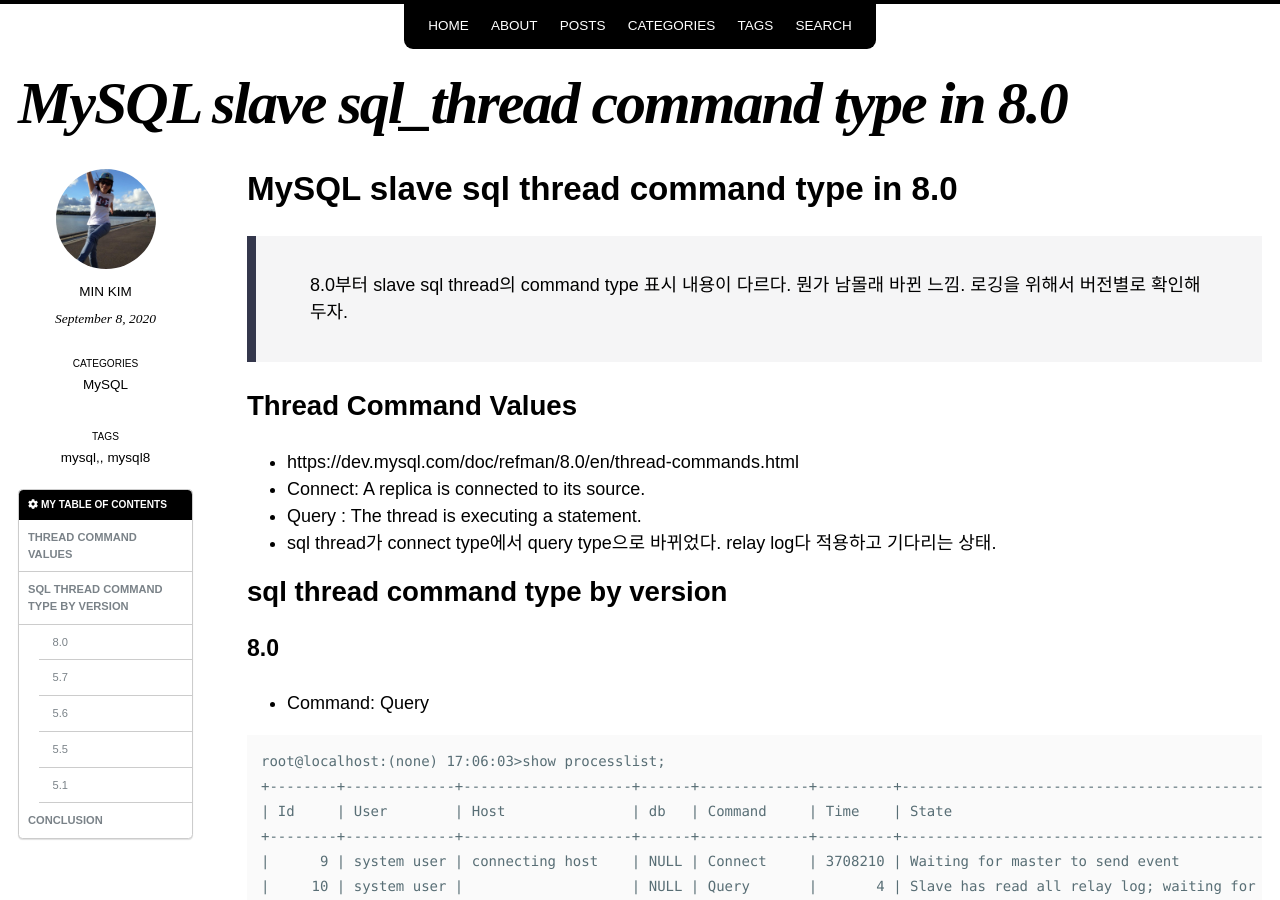
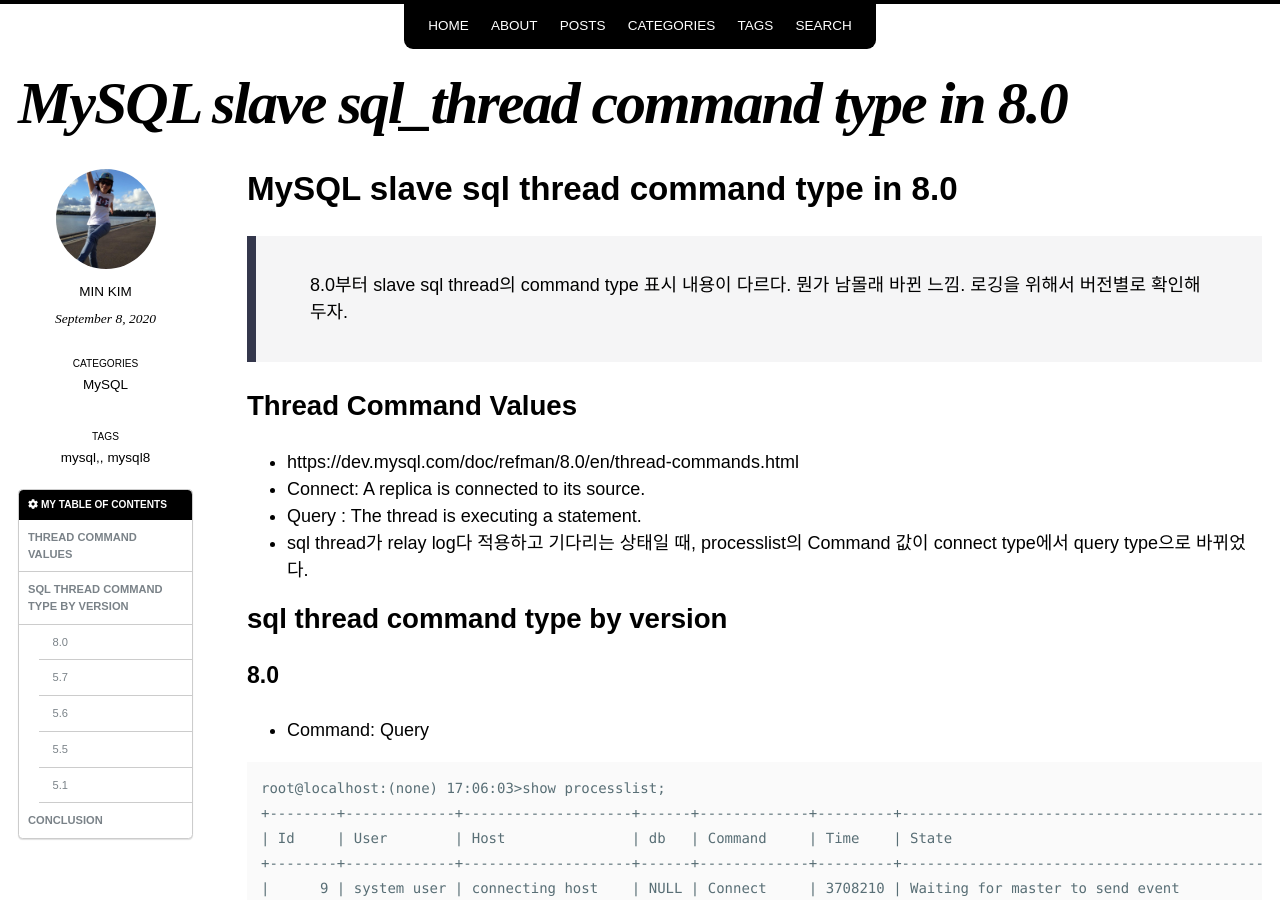
Before and after one commit to minsql/minsql.github.io, a Jekyll site: the page built from _posts/blog/2020-09-08-MySQL slave sql thread command type in 8.0.md, in a window 1280 px wide and 900 px high. Built offline with Jekyll 4.4.1, drawn with Linux system fonts in a browser that asks for light colours; nearby versions of some CDN libraries; some web fonts are replaced; comment, search, counter and statistics services are not loaded.

Commit message:
Update 2020-09-08-MySQL slave sql thread command type in 8.0.md

```diff
--- a/_posts/blog/2020-09-08-MySQL slave sql thread command type in 8.0.md
+++ b/_posts/blog/2020-09-08-MySQL slave sql thread command type in 8.0.md
@@ -21,7 +21,7 @@ toc_icon: "cog"
 - https://dev.mysql.com/doc/refman/8.0/en/thread-commands.html
 - Connect: A replica is connected to its source.
 - Query : The thread is executing a statement.
-- sql thread가 connect type에서 query type으로 바뀌었다. relay log다 적용하고 기다리는 상태.
+- sql thread가 relay log다 적용하고 기다리는 상태일 때, processlist의 Command 값이 connect type에서 query type으로 바뀌었다.
 
 ## sql thread command type by version
 ### 8.0
```
